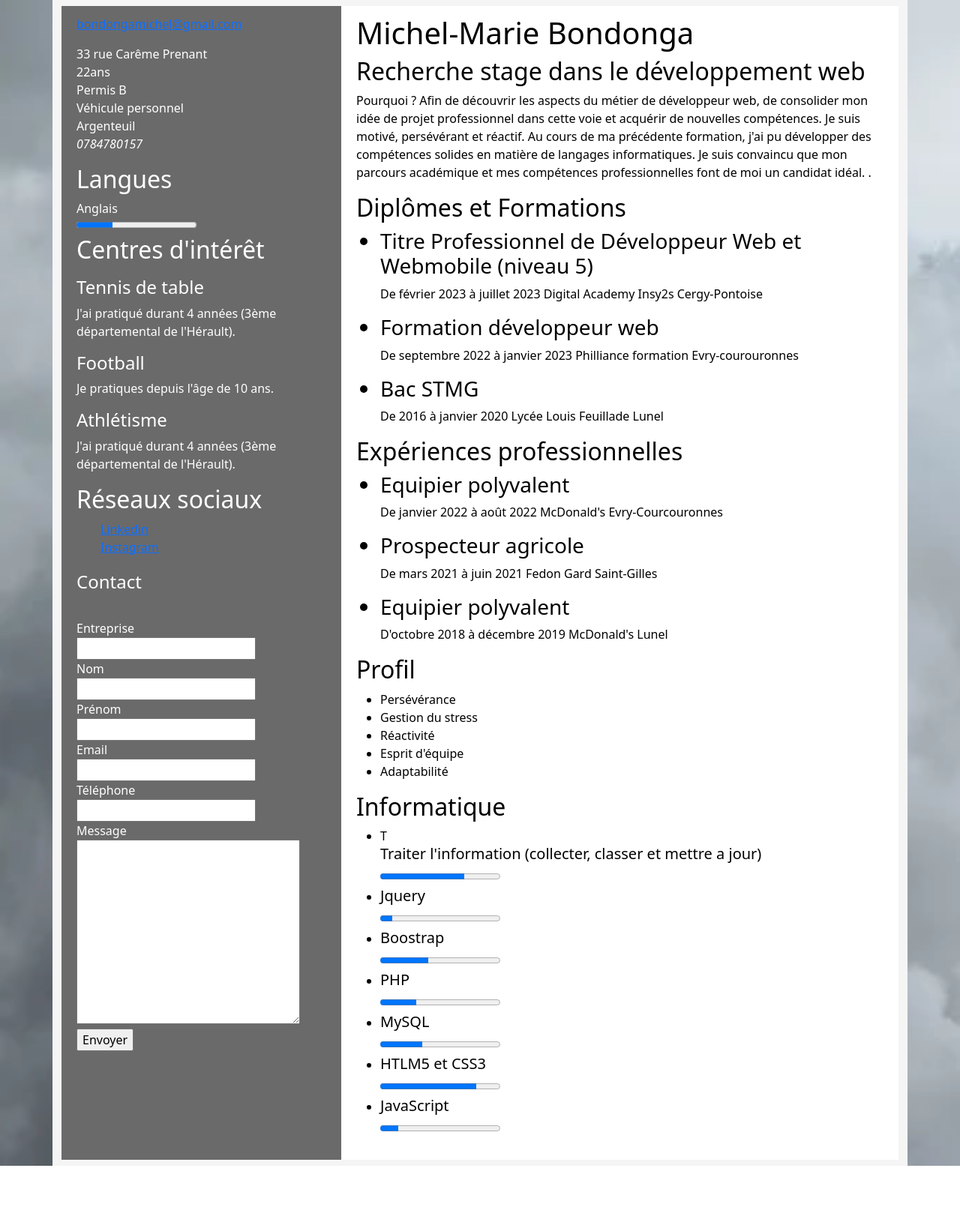
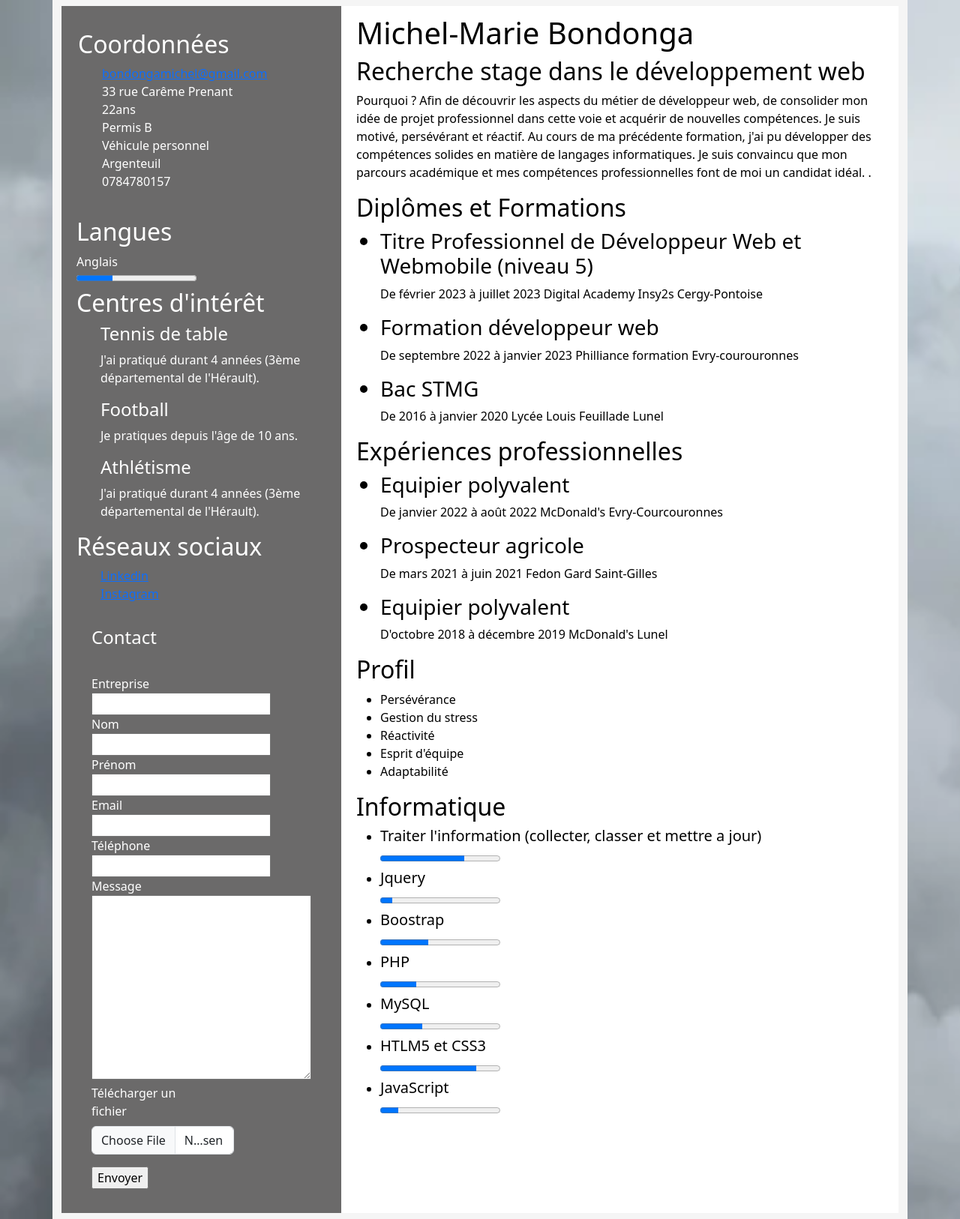
Before and after one commit to michelbdg/cv, a PHP site: page / in a window 1280 px wide. Shown: the whole page at 75% size. Before the commit the page ends 1555 px from the top, so only its background shows below. Run offline with PHP 8.4, Linux system fonts and the light colour scheme.

Commit message:
modification

```diff
--- a/css/style.css
+++ b/css/style.css
@@ -30,6 +30,12 @@ a{
     list-style: none;
     text-decoration: none;
 }
+.coordonnees{
+    margin: 8px auto;
+    padding: 12px 2px;
+    font-size: 100%;
+    text-align: start;
+}
 .bloc-2{
     width: 800px;
     background: white;
@@ -37,3 +43,64 @@ a{
     margin: 8px auto;
     padding: 12px 20px;
 }
+.formulaire{
+    width: 100%;
+}
+.formulaire form{
+    width: 50%;
+
+}
+.formulaire fieldset{
+    margin: 8px auto;
+    padding: 12px 20px
+}
+.formulaire textarea{
+    width: 200%;
+}
+#formFile{
+    width: 130%;
+}
+@media  screen and (max-width: 399px){
+    .container{
+        width: 500%;
+    }
+
+    .bloc-1{
+        width: 50%;
+    }
+    .bloc-2{
+        width: 40%;
+    }
+
+}
+@media  screen and (max-width: 599px){
+    .container{
+        width: 100%;
+    }
+
+    .bloc-1{
+        width: 50%;
+    }
+    .bloc-2{
+        width: 50%;
+    }
+    .formulaire{
+        width: 100%;
+    }
+    .formulaire input{
+        width: 200%;
+    }
+    .informatique progress{
+        width: 100%;
+    }
+    .langue progress{
+        width: 100%;
+    }
+    #formFile{
+        width: 200%;
+    }
+    #titre-1{
+        font-size: 150%;
+    }
+
+}
--- a/index.php
+++ b/index.php
@@ -12,19 +12,16 @@
     <div class="container">
         <div class="bloc-1">
             <div class="coordonnees">
-                <p>
-                    <a href="mailto:bondongamichel@gmail.com">bondongamichel@gmail.com</a>
-                </p>
-                <p>
-                    33 rue Carême Prenant<br>
-                    22ans<br>
-                    Permis B<br>
-                    Véhicule personnel<br>
-                    Argenteuil<br>
-                    <i class="fa-solid fa-phone">0784780157</i>
-                    <i class="bi bi-telephone-fill"></i>
-
-                </p>
+                <h2>Coordonnées</h2>
+                <ul>
+                    <li><a href="mailto:bondongamichel@gmail.com">bondongamichel@gmail.com</a></li>
+                    <li>33 rue Carême Prenant</li>
+                    <li>22ans</li>
+                    <li>Permis B</li>
+                    <li>Véhicule personnel</li>
+                    <li>Argenteuil</li>
+                    <li>0784780157</li>
+                </ul>
             </div>
             <div class="langue">
                 <h2>Langues</h2>
@@ -33,18 +30,24 @@
             </div>
             <div class="centre-interet">
                 <h2>Centres d'intérêt</h2>
-                <p>
+                <ul>
+                    <li>
                         <h4>Tennis de table</h4>
                         J'ai pratiqué durant 4 années (3ème départemental de l'Hérault).
+                     </li>
                 </p>
                 <p>
+                    <li>
                         <h4>Football</h4>
                         Je pratiques depuis l'âge de 10 ans.
+                    </li>
                 </p>
                 <p>
+                    <li>
                         <h4>Athlétisme</h4>
                         J'ai pratiqué durant 4 années (3ème départemental de l'Hérault).
-                </p>
+                   </li>
+                </ul>
             </div>
             <div>
                 <h2>Réseaux sociaux</h2>
@@ -56,7 +59,7 @@
             <div class="formulaire">
                 <fieldset>
                     <legend>Contact</legend>
-                    <form action="contact.php" method="post"><br>
+                    <form action="contact.php" method="post" enctype="multipart/form-data"><br>
                     <label for="entreprise">Entreprise</label><br>
                     <input type="text" name="entreprise" id="entreprise"><br>
                     <label for="name">Nom</label><br>
@@ -69,14 +72,18 @@
                     <input type="tel" name="tel" id="tel"><br>
                     <label for="message">Message</label><br>
                     <textarea name="message" id="message" cols="30" rows="10"></textarea><br>
+                    <div class="mb-3">
+                        <label for="formFile" class="form-label">Télécharger un fichier</label>
+                        <input class="form-control" type="file" id="formFile">
+                    </div>
                     <input type="submit" value="Envoyer">
                     </form>
                 </fieldset>
             </div>
         </div>
         <div class="bloc-2">
-            <h1>Michel-Marie Bondonga</h1>
-            <h2>Recherche stage dans le développement web</h2>
+            <h1 id="titre-1">Michel-Marie Bondonga</h1>
+            <h2 id="titre-2">Recherche stage dans le développement web</h2>
             <div class="motivation">
                 <p>
                     Pourquoi ? Afin de découvrir les aspects du métier de développeur web, de consolider mon idée de projet professionnel dans cette voie et acquérir de nouvelles compétences. Je suis motivé, persévérant et réactif. Au cours de ma précédente formation, j'ai pu développer des compétences solides en matière de langages informatiques. Je suis convaincu que mon parcours académique et mes compétences professionnelles font de moi un candidat idéal. .
@@ -141,7 +148,7 @@
             <div class="informatique">
                 <h2>Informatique</h2>
                 <ul>
-                    <li>T
+                    <li>
                         <h5>Traiter l'information (collecter, classer et mettre a jour)</h5>
                         <progress id="progress" max="100" value="70"></progress>
                     </li>
```
Lines whose indentation alone changed are shown as unchanged.
